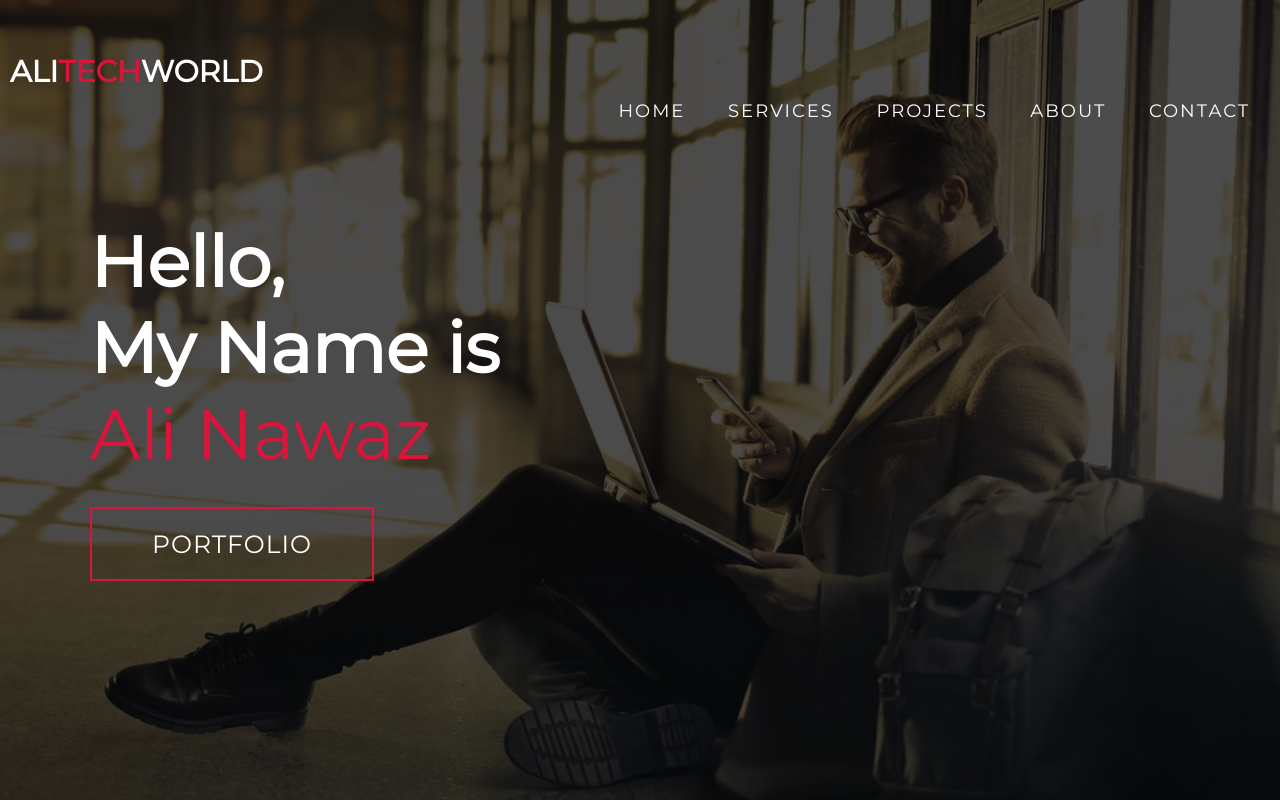
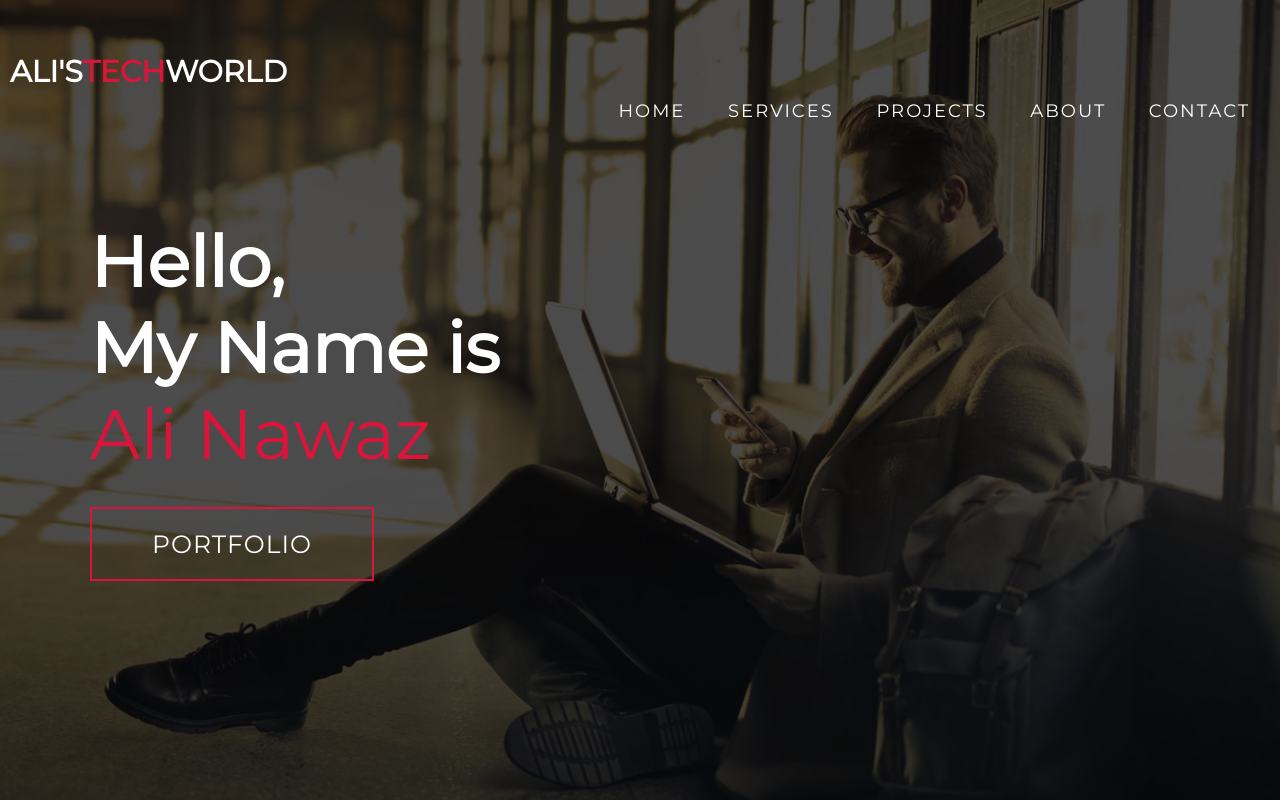
Before and after one commit to Alinawazwattoo74/My-Project-Website, a plain HTML site: page index.html in a window 1280 px wide. Shown: the top 800 px of the page. Drawn offline with Linux system fonts and the light colour scheme.

Commit message:
minor chang

```diff
--- a/index.html
+++ b/index.html
@@ -15,7 +15,7 @@
       <div class="nav-bar">
         <div class="brand">
           <a href="#hero">
-            <h1><span></span>Ali<span>Tech</span>World</h1>
+            <h1><span></span>Ali's<span>Tech</span>World</h1>
 
         </div>
         <div class="nav-list">
```
Also changed, not shown: 1 other file.
